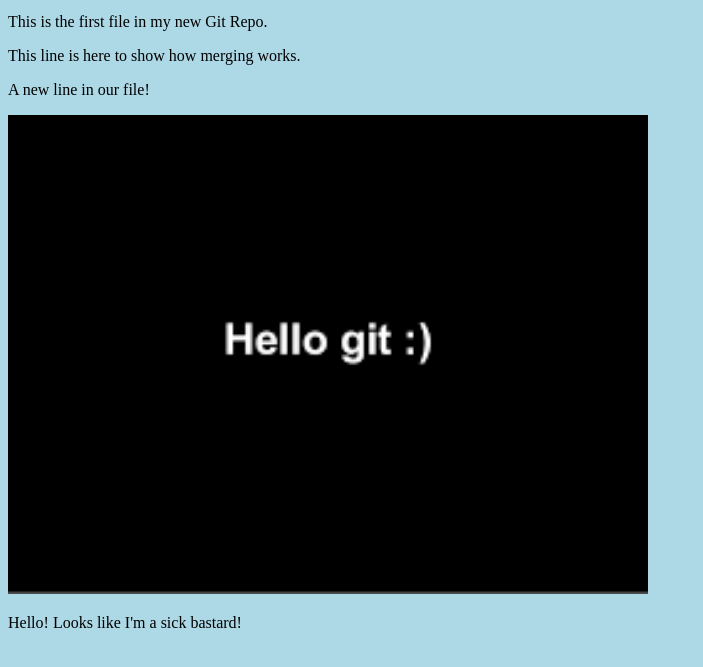
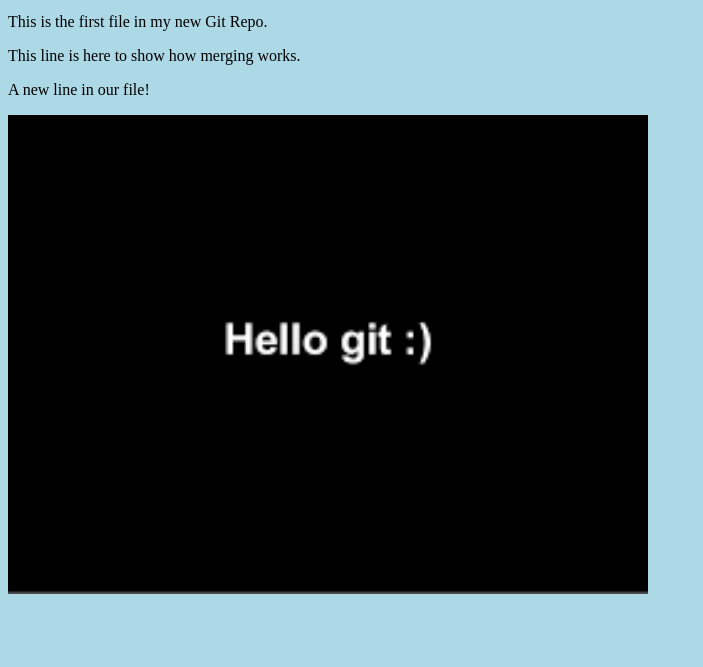
Before and after one commit to ZumTheZazaKing/gitTest, a plain HTML site: page index.html in a window 1280 px wide. Shown: the part 101-768 px from the top of the page, without its empty margins (0-703 px from the left). Drawn offline with Linux system fonts and the light colour scheme.

Commit message:
Update index.html

```diff
--- a/index.html
+++ b/index.html
@@ -14,6 +14,5 @@
 <p>A new line in our file!</p>
 <div><img src="img_hello_git.png" alt="Hello Git" style="width:100%;max-width:640px"></div>
 
-<p>Hello! Looks like I'm a sick bastard!</p>
 </body>
 </html>
```
